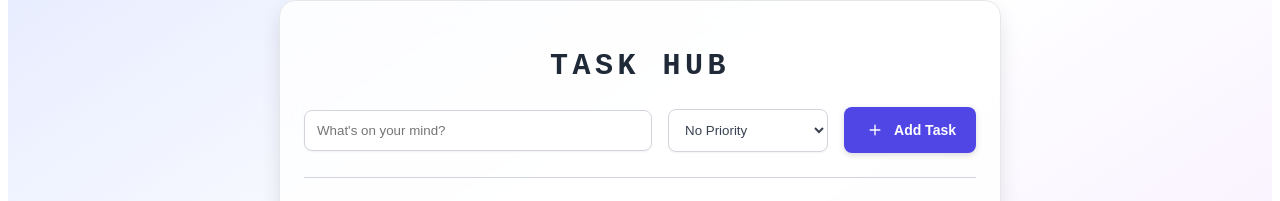
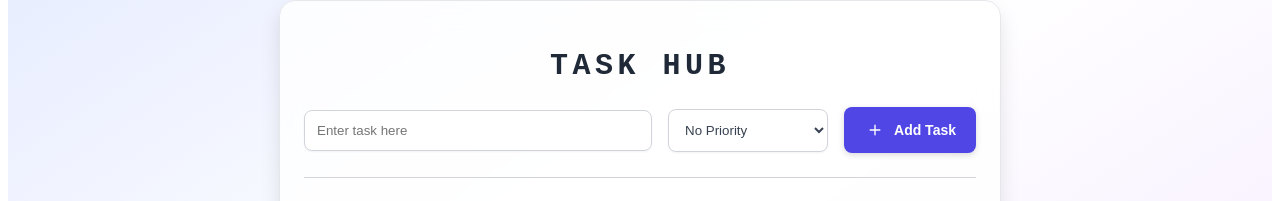
Before and after one commit to Rajat-0707/tas, a React (Vite) app: page / in a window 1280 px wide. Shown: the part 227-428 px from the top of the page. Built offline with nearby package versions, Linux system fonts and the light colour scheme.

Commit message:
Update Todo.jsx

```diff
--- a/src/components/Todo.jsx
+++ b/src/components/Todo.jsx
@@ -35,7 +35,7 @@ const Todo = () => {
             type="text"
             value={newTodoText}
             onChange={(e) => setNewTodoText(e.target.value)}
-            placeholder="What's on your mind?"
+            placeholder="Enter task here"
           />
 
           <select
@@ -43,9 +43,9 @@ const Todo = () => {
             value={priority}
             onChange={(e) => setPriority(e.target.value)}>
             <option value="No">No Priority</option>
-            <option value="High">🔥 High</option>
-            <option value="Med">⚡ Medium</option>
-            <option value="Low">🌱 Low</option>
+            <option value="High"> High</option>
+            <option value="Med"> Medium</option>
+            <option value="Low"> Low</option>
           </select>
 
           <button
```
